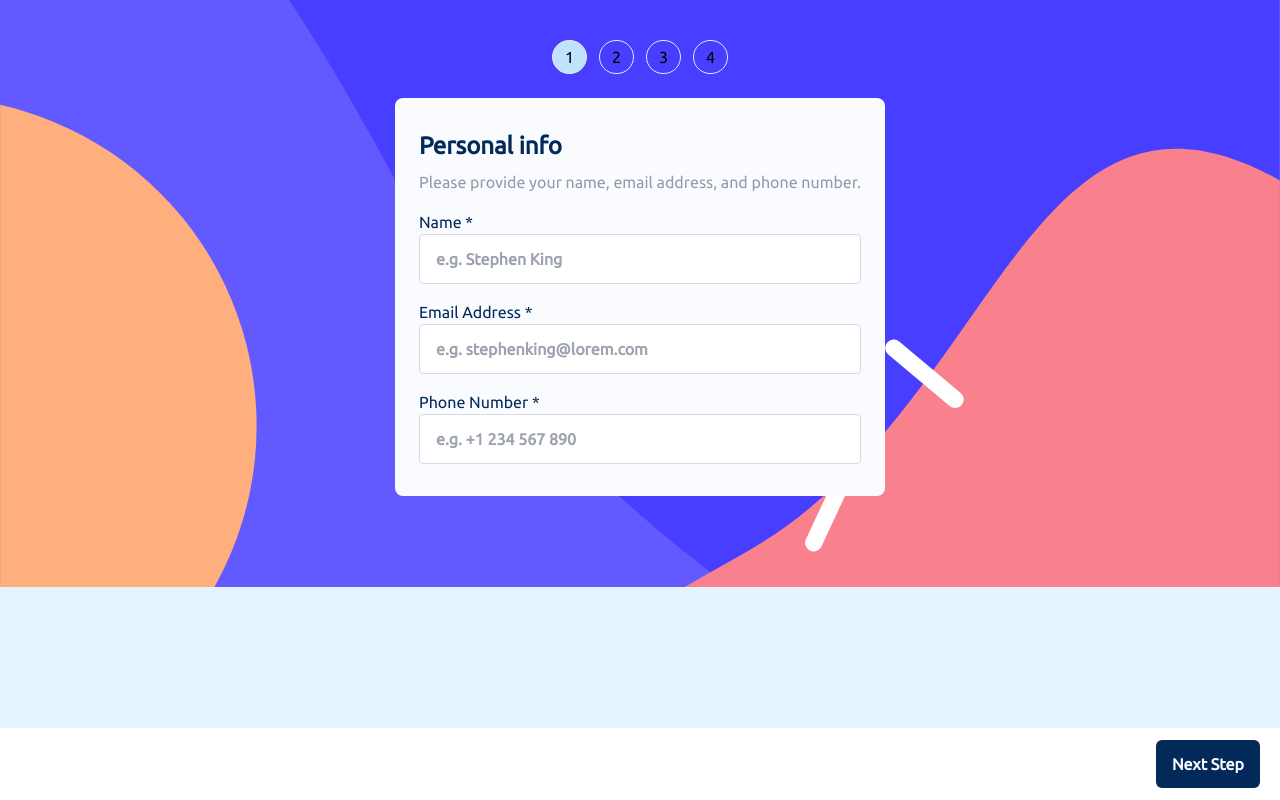
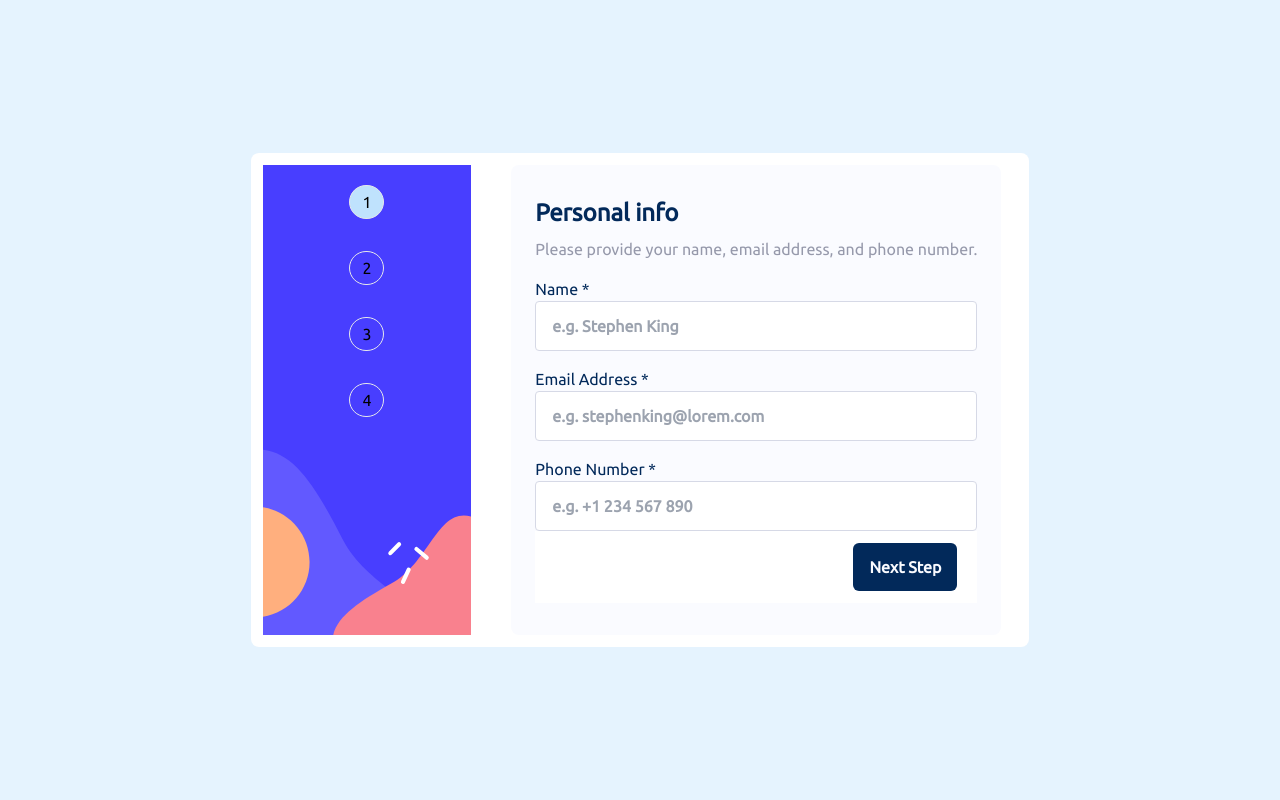
Before and after one commit to GabeGar/multi-step-form, a React (Vite) app: page / in a window 1280 px wide. Built offline with nearby package versions, Linux system fonts and the light colour scheme.

Commit message:
creates init desktop design (pre-step-1)
1. using react-responsive to handle the re-use of certain components, that will be rendered depending on the viewport width.
2. context created to centralize this specific state, necessary as per point 1.
3. Adds initial styles for desktop design.

```diff
--- a/package.json
+++ b/package.json
@@ -14,7 +14,8 @@
         "framer-motion": "^10.16.4",
         "react": "^18.2.0",
         "react-dom": "^18.2.0",
-        "react-hook-form": "^7.48.2"
+        "react-hook-form": "^7.48.2",
+        "react-responsive": "^9.0.2"
     },
     "devDependencies": {
         "@tailwindcss/forms": "^0.5.7",
--- a/src/App.tsx
+++ b/src/App.tsx
@@ -1,20 +1,22 @@
 import { AnimatePresence } from 'framer-motion';
+import { useMQuery } from './context/MediaQueryContext';
 import MultiStepIndicator from './components/MultiStepIndicator/MultiStepIndicator';
 import MultiStepForm from './components/MultiStepForm/MultiStepForm';
 import MultiStepFormActions from './components/MultiStepFormActions/MultiStepFormActions';
-import MultiStepContextProvider from './context/MultiStepContext';
 
 const App = () => {
+    const { isDesktop } = useMQuery();
+
     return (
-        <MultiStepContextProvider>
-            <AnimatePresence>
-                <div className="flex min-h-[100dvh] flex-col items-center justify-center gap-6 bg-primary-light-blue/40 bg-sideBarMobile bg-contain bg-no-repeat">
+        <AnimatePresence>
+            <div className="min-h-[100dvh] bg-primary-light-blue/40 md:grid md:items-center md:justify-center">
+                <div className="md:grid-cols-desktopGrid flex min-h-[100dvh] flex-col items-center justify-center gap-6 bg-sideBarMobile bg-contain bg-no-repeat md:grid  md:min-h-0 md:rounded-lg md:bg-white md:bg-none md:p-3">
                     <MultiStepIndicator />
                     <MultiStepForm />
-                    <MultiStepFormActions />
+                    {!isDesktop && <MultiStepFormActions />}
                 </div>
-            </AnimatePresence>
-        </MultiStepContextProvider>
+            </div>
+        </AnimatePresence>
     );
 };
 
--- a/src/components/MultiStepForm/MultiStepForm.tsx
+++ b/src/components/MultiStepForm/MultiStepForm.tsx
@@ -14,6 +14,8 @@ import StepThreeRow from './StepThree/StepThreeRow';
 import AddOnsPara from './StepThree/AddOnsPara';
 import Summary from './StepFour/Summary';
 import Confirmation from '../ui/Confirmation';
+import MultiStepFormActions from '../MultiStepFormActions/MultiStepFormActions';
+import { useMQuery } from '../../context/MediaQueryContext';
 
 const stepOneBaseInputStyles =
     'rounded-[.25rem] border border-neutral-light-gray px-4 py-3 font-bold focus:outline focus:outline-primary-purplish-blue';
@@ -26,6 +28,7 @@ const stepThreeBaseInputStyles =
 type ChangeEventInputElement = React.ChangeEvent<HTMLInputElement>;
 
 const MultiStepForm = () => {
+    const { isDesktop } = useMQuery();
     const { step, increaseStep, complete, onComplete } = useMultiStep();
 
     const { register, formState, handleSubmit, setValue, watch } =
@@ -366,6 +369,7 @@ const MultiStepForm = () => {
                             wantsCustomizableProfile={wantsCustomizableProfile}
                         />
                     </FormSection>
+                    {isDesktop && <MultiStepFormActions />}
                 </>
             ) : (
                 <Confirmation />
--- a/src/components/MultiStepIndicator/MultiStepIndicator.tsx
+++ b/src/components/MultiStepIndicator/MultiStepIndicator.tsx
@@ -2,7 +2,7 @@ import { motion as m } from 'framer-motion';
 import { useMultiStep } from '../../context/MultiStepContext';
 import { STEPS } from '../../shared/constants';
 
-const baseClasses = 'px-3 py-1 border rounded-full';
+const baseClasses = 'px-3 py-1 border rounded-full md:mt-5';
 const activeClass = 'bg-primary-light-blue';
 
 const stepIndicatorState = {
@@ -14,7 +14,7 @@ const MultiStepIndicator = () => {
     const { step } = useMultiStep();
 
     return (
-        <section className="mt-10 flex gap-3">
+        <section className="mt-10 flex gap-3 md:mt-0 md:h-full md:flex-col md:items-center md:bg-sideBarDesktop md:bg-cover md:bg-center md:bg-no-repeat">
             {Array.from({ length: STEPS.FOUR }).map((_, i) => (
                 <m.div
                     key={i}
--- /dev/null
+++ b/src/context/MediaQueryContext.tsx
@@ -0,0 +1,36 @@
+import { createContext, useContext } from 'react';
+import { useMediaQuery } from 'react-responsive';
+
+interface Props {
+    children: React.ReactNode;
+}
+
+const MediaQueryContext = createContext<{
+    isDesktop: boolean;
+} | null>(null);
+
+const MediaQueryContextProvider = ({ children }: Props) => {
+    const isDesktop = useMediaQuery({ minWidth: 768 });
+
+    return (
+        <MediaQueryContext.Provider
+            value={{
+                isDesktop,
+            }}
+        >
+            {children}
+        </MediaQueryContext.Provider>
+    );
+};
+
+const useMQuery = () => {
+    const context = useContext(MediaQueryContext);
+    if (context === null)
+        throw new Error(
+            'MediaQueryContext was used outside MediaQueryContextProvider',
+        );
+    return context;
+};
+
+export default MediaQueryContextProvider;
+export { useMQuery };
--- a/src/main.tsx
+++ b/src/main.tsx
@@ -2,9 +2,15 @@ import React from 'react';
 import ReactDOM from 'react-dom/client';
 import App from './App';
 import './index.css';
+import MediaQueryContextProvider from './context/MediaQueryContext';
+import MultiStepContextProvider from './context/MultiStepContext';
 
 ReactDOM.createRoot(document.getElementById('root') as HTMLDivElement).render(
     <React.StrictMode>
-        <App />
+        <MediaQueryContextProvider>
+            <MultiStepContextProvider>
+                <App />
+            </MultiStepContextProvider>
+        </MediaQueryContextProvider>
     </React.StrictMode>,
 );
--- a/tailwind.config.ts
+++ b/tailwind.config.ts
@@ -30,6 +30,9 @@ export default {
             fontFamily: {
                 sans: ['Ubuntu', ...defaultTheme.fontFamily.sans],
             },
+            gridTemplateColumns: {
+                desktopGrid: '1fr 2.5fr',
+            },
         },
     },
     plugins: [
```
Also changed, not shown: 1 other file (tests, documents, lock files or other folders).
